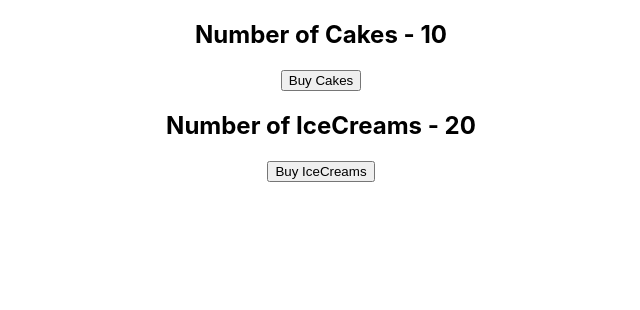
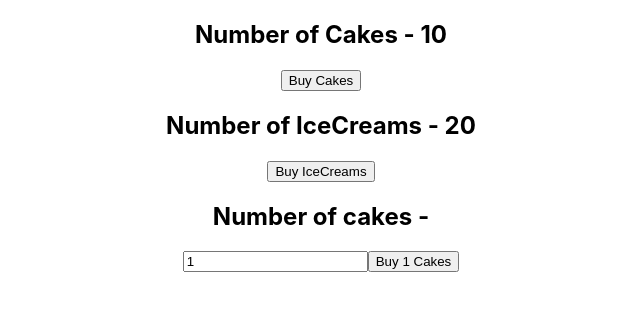
Before and after one commit to asheerali/react-redux-code-evolotion, a React (Create React App) app: page / in a window 1280 px wide. Shown: the top 310 px of the page, without its empty margins (319-959 px from the left). Built offline with nearby package versions, Linux system fonts and the light colour scheme.

Commit message:
action payload

```diff
--- a/src/App.js
+++ b/src/App.js
@@ -3,6 +3,7 @@
 import store from './components/redux/store';
 import HookCakeContainer from './components/HookCakeContainer';
 import IceCreamContainer from './components/iceCreamContainer';
+import NewCakeContainer from './components/NewCakeContainer';
 
 function App() {
   return (
@@ -10,6 +11,7 @@
     <div className="App">
      <HookCakeContainer />
      <IceCreamContainer />
+     <NewCakeContainer />
     </div>
     </Provider>
   );
--- /dev/null
+++ b/src/components/NewCakeContainer.jsx
@@ -0,0 +1,31 @@
+import React, { useState } from "react";
+import { connect } from "react-redux";
+import { buyCake } from "./redux";
+
+function NewCakeContainer(props) {
+  const [number, setNumber] = useState(1);
+  return (
+    <div>
+      <h2>Number of cakes - {props.numOfCakes}</h2>
+      <input
+        type="text"
+        value={number}
+        onChange={(e) => setNumber(e.target.value)}
+      />
+      <button onClick={() => props.buyCake(number)}>Buy {number} Cakes</button>
+    </div>
+  );
+}
+
+const mapStateToProps = (state) => {
+  return {
+    numOfCakes: state.numOfCakes,
+  };
+};
+const mapDispatchToProps = (dispatch) => {
+  return {
+    buyCake: (number) => dispatch(buyCake(number)),
+  };
+};
+
+export default connect(mapStateToProps, mapDispatchToProps)(NewCakeContainer);
--- a/src/components/redux/cake/cakeAction.jsx
+++ b/src/components/redux/cake/cakeAction.jsx
@@ -1,7 +1,8 @@
 import { BUY_CAKE } from "./cakeTypes";
 
-export const buyCake = () => {
+export const buyCake = (number = 1) => {
   return {
     type: BUY_CAKE,
+    payload: number,
   };
 };
--- a/src/components/redux/cake/cakeReducer.jsx
+++ b/src/components/redux/cake/cakeReducer.jsx
@@ -9,7 +9,7 @@
     case BUY_CAKE:
       return {
         ...state,
-        numOfCakes: state.numOfCakes - 1,
+        numOfCakes: state.numOfCakes - action.payload,
       };
     default:
       return state;
--- a/src/components/redux/iceCream/iceCreamAction.jsx
+++ b/src/components/redux/iceCream/iceCreamAction.jsx
@@ -1,7 +1,8 @@
 import { BUY_ICECREAM } from "./iceCreamTypes";
 
-export const buyIceCream = () => {
+export const buyIceCream = (number = 1) => {
   return {
     type: BUY_ICECREAM,
+    payload: number,
   };
 };
```
